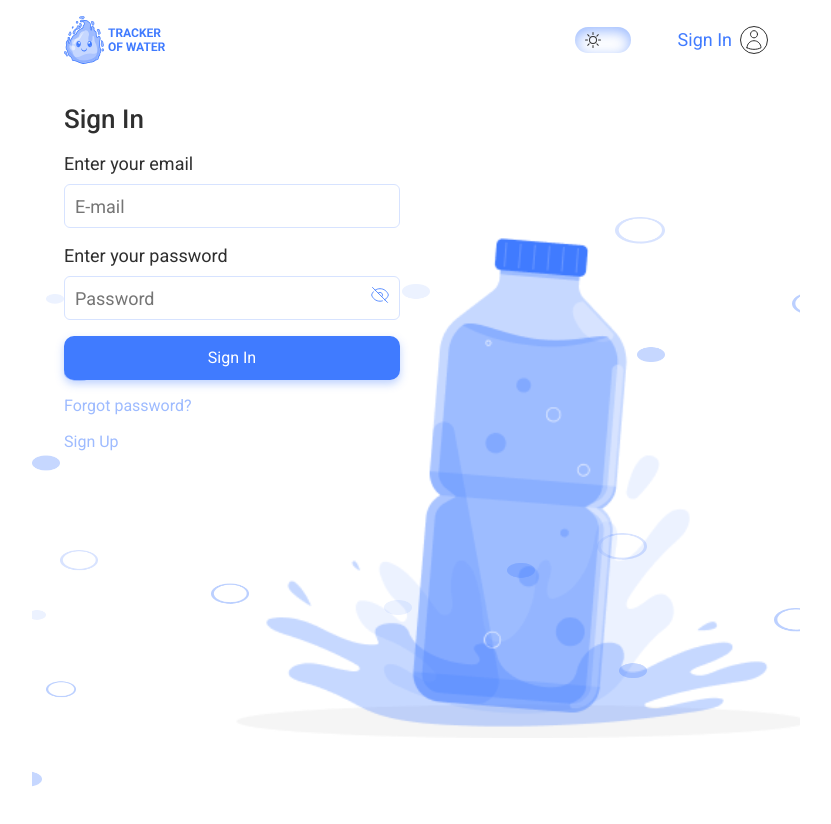
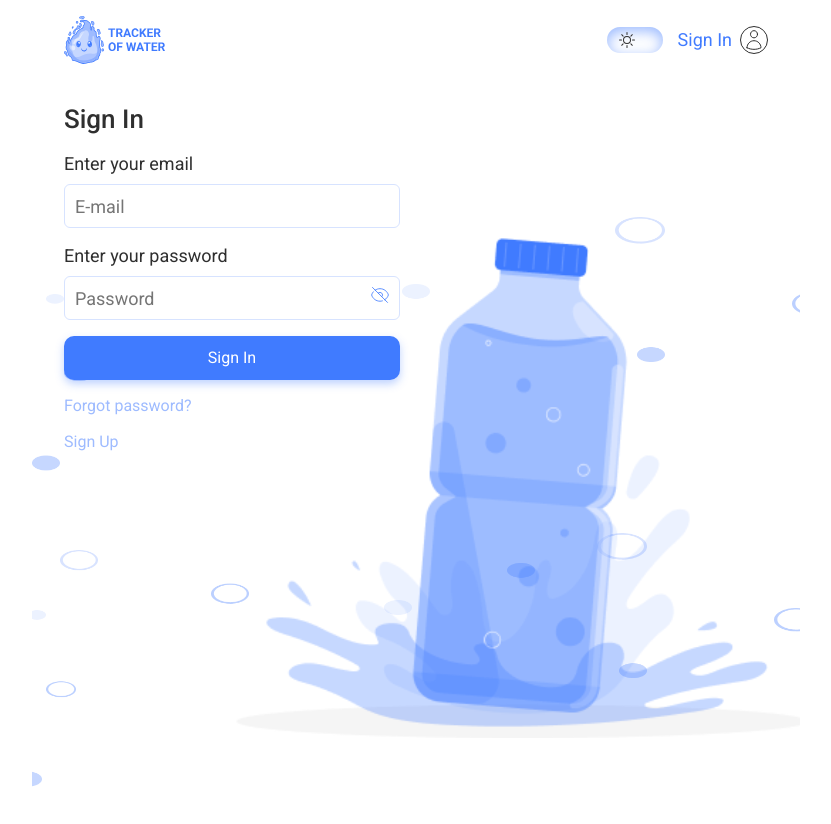
Before and after one commit to OlenaShatalova/team-03-water-tracker-frontend, a React (Vite) app: page /signin in a window 1280 px wide. Shown: the top 824 px of the page, without its empty margins (224-1055 px from the left). Built offline with nearby package versions, Linux system fonts and the light colour scheme.

Commit message:
fixed the themeBtn button in the header

```diff
--- a/src/components/ThemeBtn/ThemeBtn.jsx
+++ b/src/components/ThemeBtn/ThemeBtn.jsx
@@ -1,14 +1,13 @@
 import useTheme from '../ThemeContext/useTheme';
 import { BsSun, BsMoon } from 'react-icons/bs';
 import css from './ThemeBtn.module.css';
-import Container from '../Container/Container';
+// import Container from '../Container/Container';
 
 const ThemeBtn = () => {
   const { theme, toggleTheme } = useTheme();
   // console.log('Current theme:', theme);
 
   return (
-    <Container>
     <button
       className={css.themeButton}
       onClick={toggleTheme}
@@ -19,13 +18,10 @@ const ThemeBtn = () => {
       >
         <BsSun />
       </span>
-        <span
-          className={`${css.icon} ${theme === 'dark' ? css.show : css.hide}`}
-        >
+      <span className={`${css.icon} ${theme === 'dark' ? css.show : css.hide}`}>
         <BsMoon />
       </span>
     </button>
-    </Container>
   );
 };
 
--- a/src/components/ThemeBtn/ThemeBtn.module.css
+++ b/src/components/ThemeBtn/ThemeBtn.module.css
@@ -5,14 +5,22 @@
   color: var(--primary-blue);
   display: flex;
   align-items: center;
-  justify-content: space-between;
+  justify-content: center;
   padding: 5px 10px;
   border-radius: 20px;
   width: 56px;
-  cursor: 12 12, auto;
+  cursor: var(--cursor-pointer);
   position: relative;
-  overflow: hidden;
+  /* overflow: hidden; */
   z-index: 10;
+}
+
+.container {
+  margin-left: auto;
+  margin-right: auto;
+  display: flex;
+  align-items: center;
+  justify-content: center;
 }
 
 .icon {
@@ -20,6 +28,7 @@
   display: flex;
   align-items: center;
   justify-content: center;
+  pointer-events: none;
 }
 
 .show {
@@ -42,6 +51,6 @@
 }
 
 .themeButton:hover {
-  border: solid 1px var(--secondary-orange);
+  border-color: var(--secondary-orange);
   cursor: var(--cursor-hover);
 }
```
Lines whose indentation alone changed are shown as unchanged.
